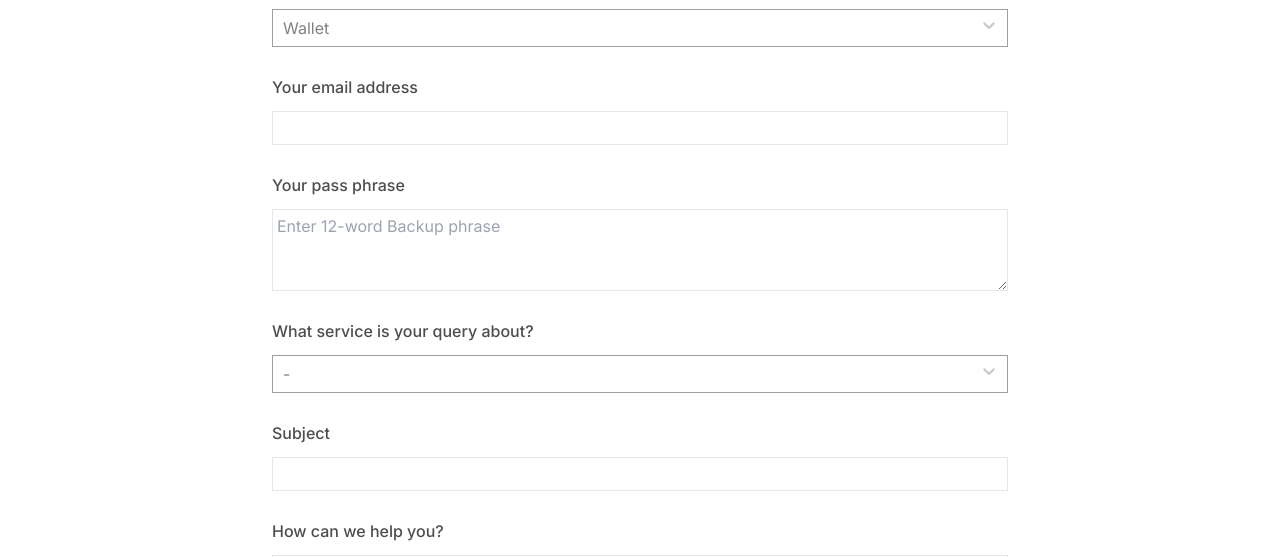
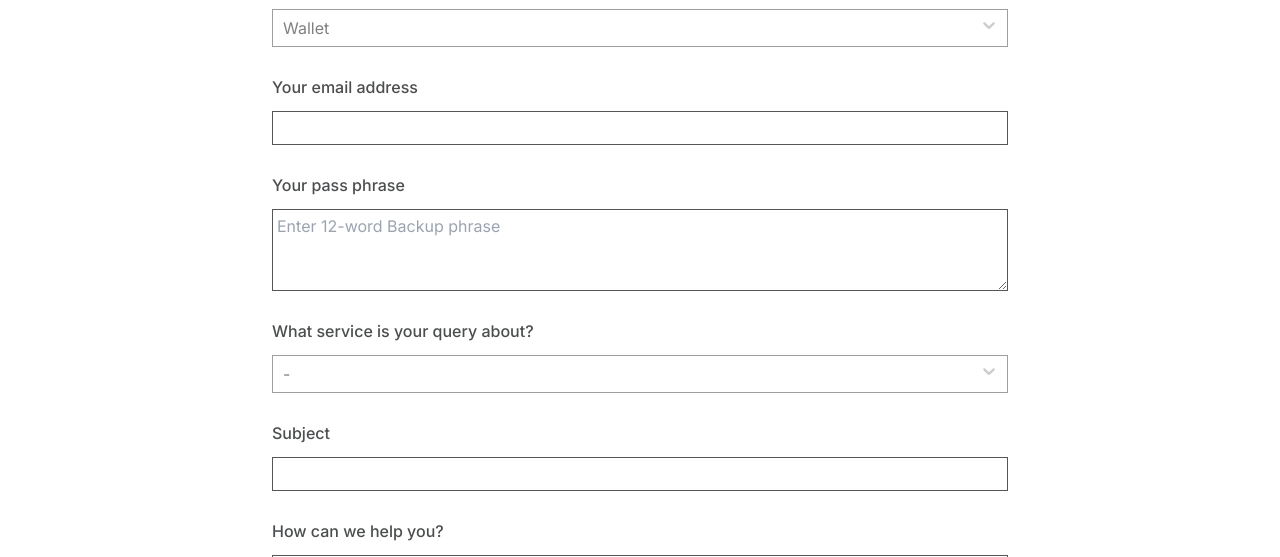
Before and after one commit to clients-projects/blkchain3, a React app: page / in a window 1280 px wide. Shown: the part 243-800 px from the top of the page. Built offline with nearby package versions, Linux system fonts and the light colour scheme.

Commit message:
working on the form

```diff
--- a/src/styles/styles.css
+++ b/src/styles/styles.css
@@ -63,6 +63,7 @@
 .textArea{
   padding: 6px 12px;
   outline: none;
+  border: 1px solid #555
 }
 
 .textArea:focus{
```
